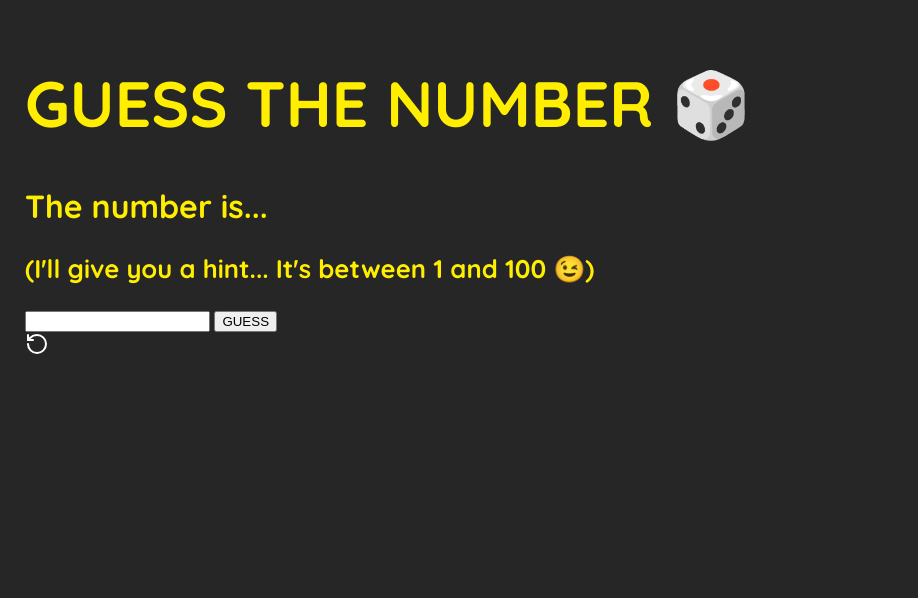
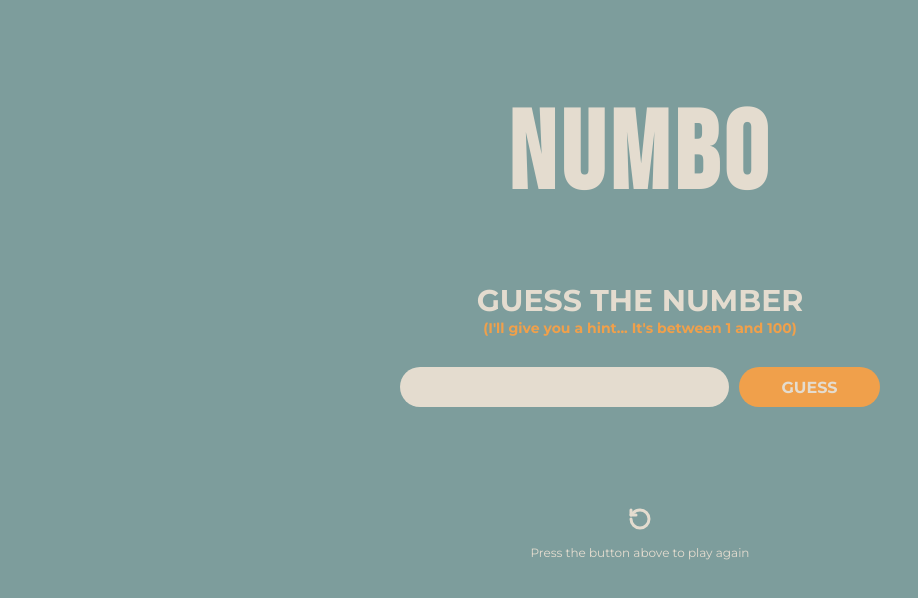
Before and after one commit to BernardoGoncalvess/NUMBO, a plain HTML site: page index.html in a window 1280 px wide. Both pictures are taken after a click on the button "Play". Shown: the whole page, without its empty margins (0-918 px from the left). Drawn offline with Linux system fonts and the light colour scheme.

Commit message:
Add files via upload

```diff
--- a/index.html
+++ b/index.html
@@ -4,21 +4,16 @@
     <meta charset="UTF-8" />
     <meta name="viewport" content="width=device-width, initial-scale=1.0" />
     <title>GUESS THE NUMBER - MINIGAME</title>
-    <link rel="preconnect" href="https://fonts.googleapis.com" />
-    <link rel="preconnect" href="https://fonts.gstatic.com" crossorigin />
-    <link
-      href="https://fonts.googleapis.com/css2?family=Quicksand:wght@300..700&display=swap"
-      rel="stylesheet"
-    />
+
     <link rel="stylesheet" href="./styles.css" />
   </head>
   <body>
     <header id="page-title">
-      <h1>GUESS THE NUMBER 🎲</h1>
+      <h1>Numbo</h1>
     </header>
 
     <section id="start-screen" class="page active">
-      <header>
+      <header id="start-screen-header">
         <h2>Press <span>PLAY</span> to start</h2>
       </header>
       <main>
@@ -26,10 +21,10 @@
       </main>
     </section>
 
-    <section id="game" class="page">
+    <section id="game" class="page" style="display: none">
       <header>
-        <h2>The number is...</h2>
-        <h3>(I'll give you a hint... It's between 1 and 100 😉)</h3>
+        <h2>GUESS THE NUMBER</h2>
+        <h3>(I'll give you a hint... It's between 1 and 100)</h3>
       </header>
       <div class="container">
         <div id="guess">
@@ -37,8 +32,8 @@
           <button id="player-guess-btn">GUESS</button>
         </div>
         <div id="hint"></div>
-        <div id="re-do">
-          <a href="./index.html">
+        <div class="re-do">
+          <a href="/index.html">
             <svg
               xmlns="http://www.w3.org/2000/svg"
               width="24"
@@ -46,7 +41,7 @@
               viewBox="0 0 24 24"
               fill="none"
               stroke="white"
-              stroke-width="2"
+              stroke-width="3"
               stroke-linecap="round"
               stroke-linejoin="round"
               class="lucide lucide-rotate-ccw-icon lucide-rotate-ccw"
@@ -55,6 +50,7 @@
               <path d="M3 3v5h5" />
             </svg>
           </a>
+          <p>Press the button above to play again</p>
         </div>
       </div>
     </section>
--- a/messages.js
+++ b/messages.js
@@ -1 +1,26 @@
-// Next update
+// Messages to display on hint
+
+correctGuess = [
+  // Messages that display if you guess the number correctly
+  "🎉 YOU GUESSED IT, CONGRATS! 🎉",
+  "🎉 WOW! YOU ACTUALLY GUESSED IT! 🎉",
+  "You're smarter than I thought... You're correct",
+  "Are you cheating? You actually guessed it",
+  "🎉 YOU'RE LUCKY DAY, YOU GUESSED IT! 🎉",
+];
+
+belowGuess = [
+  // Messages that display if you guess a lower number
+  "Try a little higher",
+  "It's a higher number, try again",
+  "Try again but this time a higher number",
+  "You should try a higher number",
+];
+
+aboveGuess = [
+  // Messages that display if you guess a higher number
+  "Try a lower number, you're almost there",
+  "That's a high number, try a lower one",
+  "You should try a lower number",
+  "Try again but this time a lower number",
+];
--- a/script.js
+++ b/script.js
@@ -5,13 +5,18 @@ const mainGame = window.document.getElementById("game");
 const playerGuess = window.document.getElementById("player-guess");
 const playerGuessBtn = window.document.getElementById("player-guess-btn");
 const hint = window.document.getElementById("hint");
+const replay = window.document.getElementById("replay");
 
 // Logic
 
-if (startScreen.classList.contains("active")) {
-  // Hide main game page when the app is loaded
-  mainGame.style.display = "none";
+function randomNumber() {
+  return Math.floor(Math.random() * 101); // Generate a random number between 1 - 100
 }
+
+let mysteryNumber = randomNumber();
+
+//let mysterynumber = Math.floor(Math.random() * 101); // Generate a random number between 1 - 100
+//console.log(mysterynumber);
 
 playButton.addEventListener("click", function () {
   // Register the click on the play button
@@ -25,8 +30,13 @@ playButton.addEventListener("click", function () {
     startScreen.style.display = "none";
     mainGame.style.display = "block";
 
-    let mysterynumber = Math.floor(Math.random() * 101); // Generate a random number between 1 - 100
-    console.log(mysterynumber);
+    randomNumber();
+    console.log(mysteryNumber);
+
+    const line = window.document.createElement("p"); // Create a 'p' element
+    line.setAttribute("id", "answer"); // Give it the class 'answer'
+    line.textContent = "";
+    hint.appendChild(line); // Show the line on 'hint' div
 
     // innit
 
@@ -36,31 +46,62 @@ playButton.addEventListener("click", function () {
 
       if (guess > 100) {
         alert("Must be under 100");
-      } else if (guess === mysterynumber) {
+      } else if (guess === mysteryNumber) {
         // If the player guessed correctly
-        const line = window.document.createElement("p"); // Create a 'p' element
-        line.classList.add("answer"); // Give it the class 'answer'
-        line.textContent = "🎉 YOU GUESSED IT, CONGRATS! 🎉"; // Say that it is corret
-        hint.appendChild(line); // Show the line on 'hint' div
+        randomCorrectMessage = Math.floor(Math.random() * correctGuess.length); // gives a random number between 0 and the number of items on the array
+        correctMessage = correctGuess[randomCorrectMessage]; // Outputs the message at the index of the random number
+        line.textContent = correctMessage; // Say that it is correct
 
         playerGuess.value = "";
-      } else if (guess < mysterynumber) {
-        hint.value = "";
-        const line = window.document.createElement("p"); // Create a 'p' element
-        line.classList.add("answer"); // Give it the class 'answer'
-        line.textContent = "😕 You're a little off, try a bigger number ⬆️"; // Say to try a bigger number
-        hint.appendChild(line); // Show the line on 'hint' div
+      } else if (guess < mysteryNumber) {
+        // If the player guesses a lower number
+        randomBelowMessage = Math.floor(Math.random() * belowGuess.length); // gives a random number between 0 and the number of items on the array
+        belowMessage = belowGuess[randomBelowMessage]; // Outputs the message at the index of the random number
+        line.textContent = belowMessage; // Say that it is incorrect
 
         playerGuess.value = "";
-      } else if (guess > mysterynumber) {
-        hint.value = "";
-        const line = window.document.createElement("p"); // Create a 'p' element
-        line.classList.add("answer"); // Give it the class 'answer'
-        line.textContent = "😕 You're a little off, try a smaller number ⬇️"; // Say to try a smaller number
-        hint.appendChild(line); // Show the line on 'hint' div
+      } else if (guess > mysteryNumber) {
+        // If the player guesses a higher number
+        randomAboveMessage = Math.floor(Math.random() * aboveGuess.length); // gives a random number between 0 and the number of items on the array
+        aboveMessage = aboveGuess[randomAboveMessage]; // Outputs the message at the index of the random number
+        line.textContent = aboveMessage; // Say that it is incorrect
 
         playerGuess.value = "";
       }
     });
+
+    playerGuess.addEventListener("keyup", (event) => {
+      if (event.key === "Enter") {
+        // Register player input on the 'Enter' key
+        let guess = parseInt(playerGuess.value); // Turn the player guess input into a integer
+
+        if (guess > 100) {
+          alert("Must be under 100");
+        } else if (guess === mysteryNumber) {
+          // If the player guessed correctly
+          randomCorrectMessage = Math.floor(
+            Math.random() * correctGuess.length
+          ); // gives a random number between 0 and the number of items on the array
+          correctMessage = correctGuess[randomCorrectMessage]; // Outputs the message at the index of the random number
+          line.textContent = correctMessage; // Say that it is correct
+
+          playerGuess.value = "";
+        } else if (guess < mysteryNumber) {
+          // If the player guesses a lower number
+          randomBelowMessage = Math.floor(Math.random() * belowGuess.length); // gives a random number between 0 and the number of items on the array
+          belowMessage = belowGuess[randomBelowMessage]; // Outputs the message at the index of the random number
+          line.textContent = belowMessage; // Say that it is incorrect
+
+          playerGuess.value = "";
+        } else if (guess > mysteryNumber) {
+          // If the player guesses a higher number
+          randomAboveMessage = Math.floor(Math.random() * aboveGuess.length); // gives a random number between 0 and the number of items on the array
+          aboveMessage = aboveGuess[randomAboveMessage]; // Outputs the message at the index of the random number
+          line.textContent = aboveMessage; // Say that it is incorrect
+
+          playerGuess.value = "";
+        }
+      }
+    });
   }
 });
--- a/styles.css
+++ b/styles.css
@@ -1,29 +1,218 @@
+/*
+* Imports
+*/
+
+@import url("https://fonts.googleapis.com/css2?family=Bebas+Neue&display=swap");
+@import url("https://fonts.googleapis.com/css2?family=Montserrat:ital,wght@0,100..900;1,100..900&display=swap");
 /*
 * Global CSS
 */
 
-html {
-  font-size: 67, 5%;
+::before,
+::after,
+* {
   box-sizing: border-box;
 }
 
 body {
-  font-family: "Quicksand", sans-serif;
-  color: rgb(255, 238, 0);
-  background-color: #262626;
-  width: calc(100svw - 50px);
-  height: calc(100svh - 80px);
-  padding: 20px 25px;
+  font-family: "Montserrat", sans-serif;
+  width: 480px;
+  max-width: 80%;
+  padding: 0;
+  margin: auto;
+  background-color: #7d9d9c;
+  color: #e4dccf;
+}
+
+h1 {
+  font-size: 110px;
+  font-family: "Bebas Neue", sans-serif;
+  letter-spacing: 5px;
   margin: 0;
-}
-h1 {
-  font-size: 4rem;
+  padding: 0;
 }
 
 h2 {
-  font-size: 2rem;
+  font-size: 30px;
+  margin: 0;
+  padding: 0;
 }
 
 h3 {
-  font-size: 1.6rem;
+  font-size: 14px;
+  margin: 0;
+  padding: 0;
+  color: #f0a04b;
 }
+
+p {
+  margin: 0;
+  padding: 0;
+}
+/*
+* Main CSS
+*/
+
+#page-title {
+  height: fit-content;
+  text-align: center;
+  position: relative;
+  filter: blur(5px);
+  top: 25px;
+  animation: slidedown 1s forwards;
+}
+
+@keyframes slidedown {
+  0% {
+    top: 25px;
+    filter: blur(5px);
+  }
+
+  100% {
+    top: 90px;
+    filter: blur(0px);
+  }
+}
+
+/*Start Screen*/
+
+#start-screen {
+  text-align: center;
+  margin-top: 150px;
+}
+
+#start-screen-header {
+  filter: blur(10px);
+  animation: deblur 1s forwards;
+}
+
+@keyframes deblur {
+  from {
+    filter: blur(10px);
+  }
+
+  to {
+    filter: blur(0px);
+  }
+}
+
+#start-screen header h2 span {
+  color: #f0a04b;
+}
+
+#play-button {
+  margin-top: 25px;
+  width: 200px;
+  height: 40px;
+  font-family: "Montserrat", sans-serif;
+  font-size: 16px;
+  font-weight: 700;
+  color: #e4dccf;
+  letter-spacing: 2px;
+  border-radius: 20px;
+  outline: none;
+  border: none;
+  background-color: #f0a04b;
+  animation: slideup 1s forwards;
+  position: relative;
+}
+
+@keyframes slideup {
+  0% {
+    top: 25px;
+    filter: blur(5px);
+  }
+
+  100% {
+    top: 0px;
+    filter: blur(0px);
+  }
+}
+
+/*Game Screen*/
+
+#game {
+  margin-top: 150px;
+  animation: deblur 1s forwards;
+}
+
+#game > header {
+  text-align: center;
+}
+
+.container {
+  width: 100%;
+  margin-top: 30px;
+}
+
+#guess {
+  display: flex;
+  width: 100%;
+  gap: 10px;
+}
+
+#player-guess {
+  width: 70%;
+  height: 40px;
+  margin: 0;
+  padding: 0;
+  padding-left: 15px;
+  border-radius: 20px;
+  border: none;
+  outline: none;
+  font-size: 16px;
+  font-family: "Montserrat", sans-serif;
+  font-size: 16px;
+  font-weight: 700;
+  color: #f0a04b;
+  background-color: #e4dccf;
+}
+
+#player-guess-btn {
+  width: 30%;
+  height: 40px;
+  margin: 0;
+  padding: 0;
+  border-radius: 20px;
+  border: none;
+  outline: none;
+  font-size: 16px;
+  font-family: "Montserrat", sans-serif;
+  font-weight: 700;
+  color: #e4dccf;
+  background-color: #f0a04b;
+}
+
+#hint {
+  display: flex;
+  justify-content: center;
+  align-items: center;
+  height: 100px;
+}
+
+#answer {
+  font-family: "Montserrat", sans-serif;
+  font-size: 16px;
+  font-weight: 700;
+  text-decoration: underline;
+  text-underline-offset: 3px;
+  color: #e4dccf;
+}
+
+.re-do {
+  display: flex;
+  justify-content: center;
+  align-items: center;
+  flex-direction: column;
+  gap: 10px;
+  width: 100%;
+}
+
+.re-do svg {
+  stroke: #e4dccf;
+}
+
+.re-do p {
+  text-align: center;
+  font-size: 12px;
+}
```
Also changed, not shown: 1 other file.
